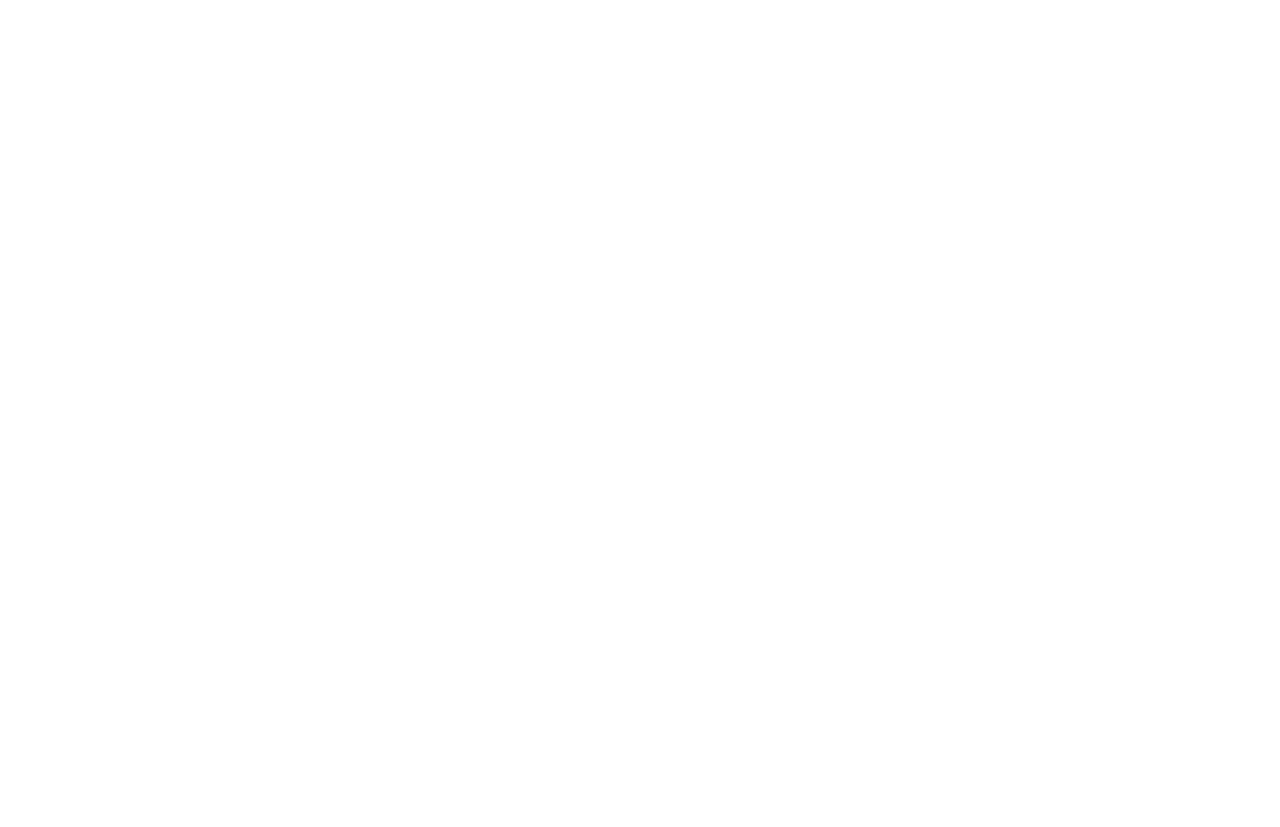
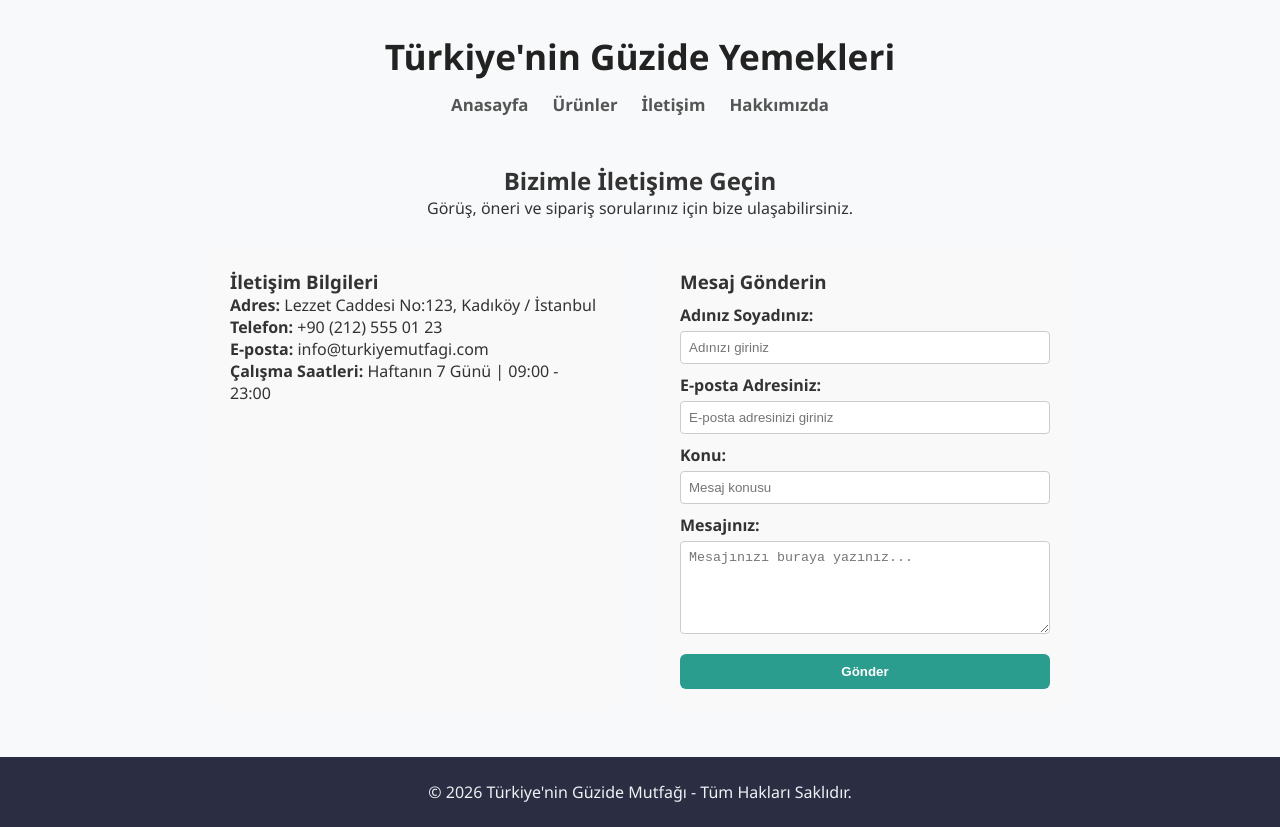
Before and after one commit to vyslaln/Turkiye-Food, a plain HTML site: page iletisim.html in a window 1280 px wide. Before the commit the page ends 800 px from the top, so only its background shows below. Drawn offline with Linux system fonts and the light colour scheme.

Commit message:
feat: Add contact page and form styles

```diff
--- a/iletisim.html
+++ b/iletisim.html
@@ -0,0 +1,65 @@
+<!DOCTYPE html>
+<html lang="tr">
+<head>
+    <meta charset="UTF-8">
+    <meta name="viewport" content="width=device-width, initial-scale=1.0">
+    <title>İletişim - Türkiye'nin Güzide Mutfağı</title>
+    <link rel="stylesheet" href="style.css">
+    <link rel="shortcut icon" href="images/icon.png">
+</head>
+<body>
+
+    <!-- Header / Menü -->
+    <header>
+        <h1>Türkiye'nin Güzide Yemekleri</h1>
+        <nav>
+            <a href="index.html">Anasayfa</a>
+            <a href="urunler.html">Ürünler</a>
+            <a href="iletisim.html">İletişim</a>
+            <a href="hakkimizda.html">Hakkımızda</a>
+        </nav>
+    </header>
+
+    <!-- İletişim Ana Alanı -->
+    <main class="contact-container">
+        <h2>Bizimle İletişime Geçin</h2>
+        <p>Görüş, öneri ve sipariş sorularınız için bize ulaşabilirsiniz.</p>
+
+        <div class="contact-content">
+            <!-- İletişim Bilgileri -->
+            <div class="contact-info">
+                <h3>İletişim Bilgileri</h3>
+                <p><strong>Adres:</strong> Lezzet Caddesi No:123, Kadıköy / İstanbul</p>
+                <p><strong>Telefon:</strong> +90 (212) 555 01 23</p>
+                <p><strong>E-posta:</strong> info@turkiyemutfagi.com</p>
+                <p><strong>Çalışma Saatleri:</strong> Haftanın 7 Günü | 09:00 - 23:00</p>
+            </div>
+
+            <!-- İletişim Formu -->
+            <form class="contact-form">
+                <h3>Mesaj Gönderin</h3>
+
+                <label for="name">Adınız Soyadınız:</label>
+                <input type="text" id="name" placeholder="Adınızı giriniz" required>
+
+                <label for="email">E-posta Adresiniz:</label>
+                <input type="email" id="email" placeholder="E-posta adresinizi giriniz" required>
+
+                <label for="subject">Konu:</label>
+                <input type="text" id="subject" placeholder="Mesaj konusu" required>
+
+                <label for="message">Mesajınız:</label>
+                <textarea id="message" rows="5" placeholder="Mesajınızı buraya yazınız..." required></textarea>
+
+                <button type="submit" class="order-button">Gönder</button>
+            </form>
+        </div>
+    </main>
+
+    <!-- Footer -->
+    <footer>
+        <p>&copy; 2026 Türkiye'nin Güzide Mutfağı - Tüm Hakları Saklıdır.</p>
+    </footer>
+
+</body>
+</html>
--- a/style.css
+++ b/style.css
@@ -279,3 +279,47 @@ footer {
   text-align: center;
   width: 100%;
 }
+
+/* İletişim Sayfası Stilleri */
+.contact-container {
+    max-width: 900px;
+    margin: 40px auto;
+    padding: 0 20px;
+    text-align: center;
+}
+
+.contact-content {
+    display: flex;
+    flex-wrap: wrap;
+    gap: 40px;
+    margin-top: 30px;
+    text-align: left;
+}
+
+.contact-info, .contact-form {
+    flex: 1;
+    min-width: 280px;
+    background-color: #f9f9f9;
+    padding: 20px;
+    border-radius: 8px;
+}
+
+.contact-form label {
+    display: block;
+    margin-top: 10px;
+    font-weight: bold;
+}
+
+.contact-form input, .contact-form textarea {
+    width: 100%;
+    padding: 8px;
+    margin-top: 5px;
+    border: 1px solid #ccc;
+    border-radius: 4px;
+    box-sizing: border-box;
+}
+
+.contact-form button {
+    margin-top: 15px;
+    width: 100%;
+}
```
